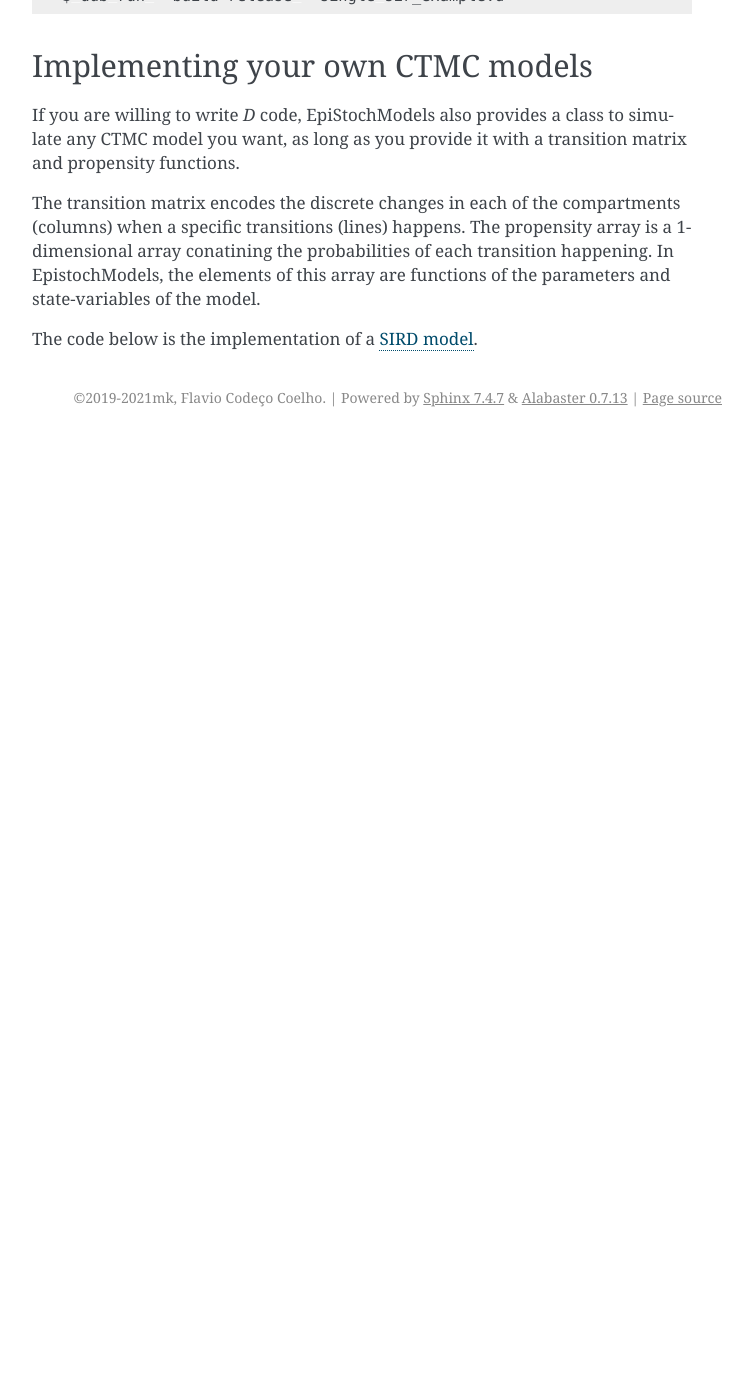
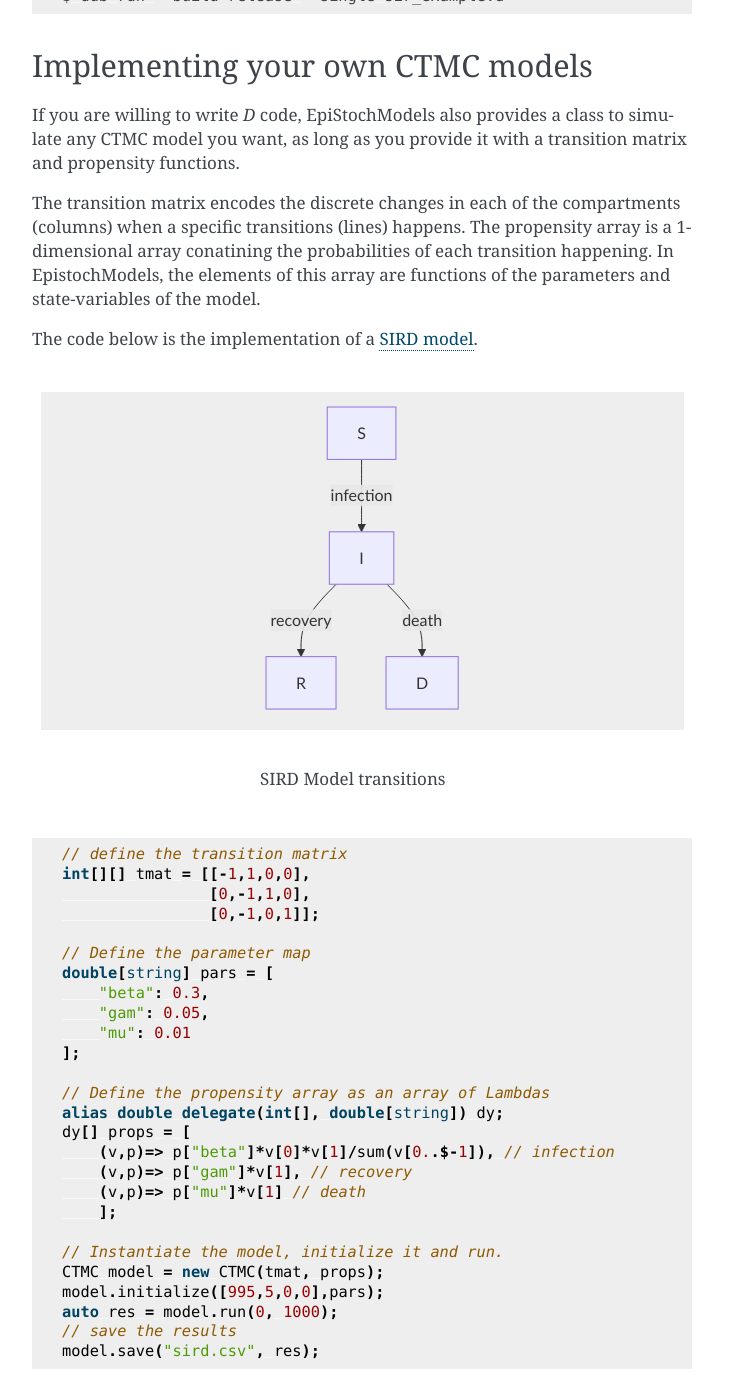
Before and after one commit to fccoelho/EpiStochModels, a Sphinx documentation site: the page built from docs/quickstart.rst, in a window 1280 px wide and 1400 px high, scrolled down 782 px. Shown: the whole window, without its empty margins (388-1140 px from the left). Built offline with Sphinx 7.4.7, drawn with Linux system fonts in a browser that asks for light colours; before the commit the page ends 1219 px from its top, so only the background shows below that.

Commit message:
fixed bug in the docs

```diff
--- a/docs/quickstart.rst
+++ b/docs/quickstart.rst
@@ -18,7 +18,7 @@ Then you can build and install the Python package.
 We will publish the package on PyPI soon so that you will be able to simply pip install it.
 
 Using the Built-in Models
-----------------
+-------------------------
 The models can be used from Python  (see `notebooks <docs/notebooks>`_) or straight from D code:
 
 .. literalinclude:: notebooks/sir_example.d
@@ -46,13 +46,15 @@ are functions of the parameters and state-variables of the model.
 The code below is the implementation of a `SIRD model <https://en.wikipedia.org/wiki/Compartmental_models_in_epidemiology#The_SIRD_model>`_.
 
 .. mermaid::
-   :caption: SIRD Model transitions:
+   :caption: SIRD Model transitions
+
    graph TD
         S -- infection --> I
         I -- recovery --> R
         I -- death --> D
 
 .. code-block:: D
+
     // define the transition matrix
     int[][] tmat = [[-1,1,0,0],
                     [0,-1,1,0],
```
Also changed, not shown: .readthedocs.yml.
